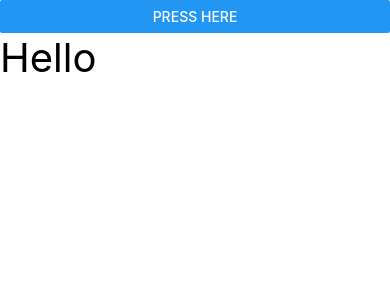
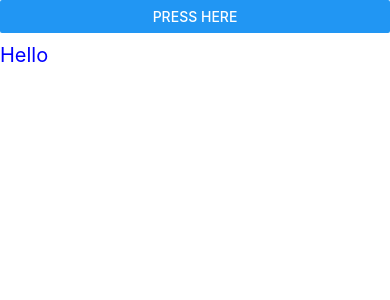
Before and after one commit to ahsandevsinn/AwesomeProject, a React Native app: screen / in a window 390 px wide. Shown: the top 300 px of the page. Built offline with nearby package versions, Linux system fonts and the light colour scheme.

Commit message:
add inline or external style

```diff
--- a/App.js
+++ b/App.js
@@ -1,7 +1,7 @@
 
 import React, { useState } from 'react';
-import { View, Text, Button } from 'react-native';
-import { UserData } from './components/app_components';
+import { View, Text, Button, StyleSheet } from 'react-native';
+import appStyles from './styles/style';
 
 const Data = (value) => {
   return console.warn(value)
@@ -23,12 +23,22 @@ const User = (Name) => {
   console.log(Name.name)
   return (
     <View >
-      <Text style={{ fontSize: 40 }}>{Name.name}</Text>
+      <Text style={appStyles.textBox}>{Name.name}</Text>
 
     </View>
   )
 }
 
+const styles = StyleSheet.create({
+  textBox : [
+    {
+      paddingTop: 10,
+      fontSize: 20,
+      color: "blue",
+
+    }
+  ]
+})
 
 
 export default App;
--- /dev/null
+++ b/styles/style.js
@@ -0,0 +1,14 @@
+import { StyleSheet } from 'react-native';
+
+const appStyles = StyleSheet.create({
+  textBox : [
+    {
+      paddingTop: 10,
+      fontSize: 20,
+      color: "blue",
+
+    }
+  ]
+})
+
+export default appStyles;
```
